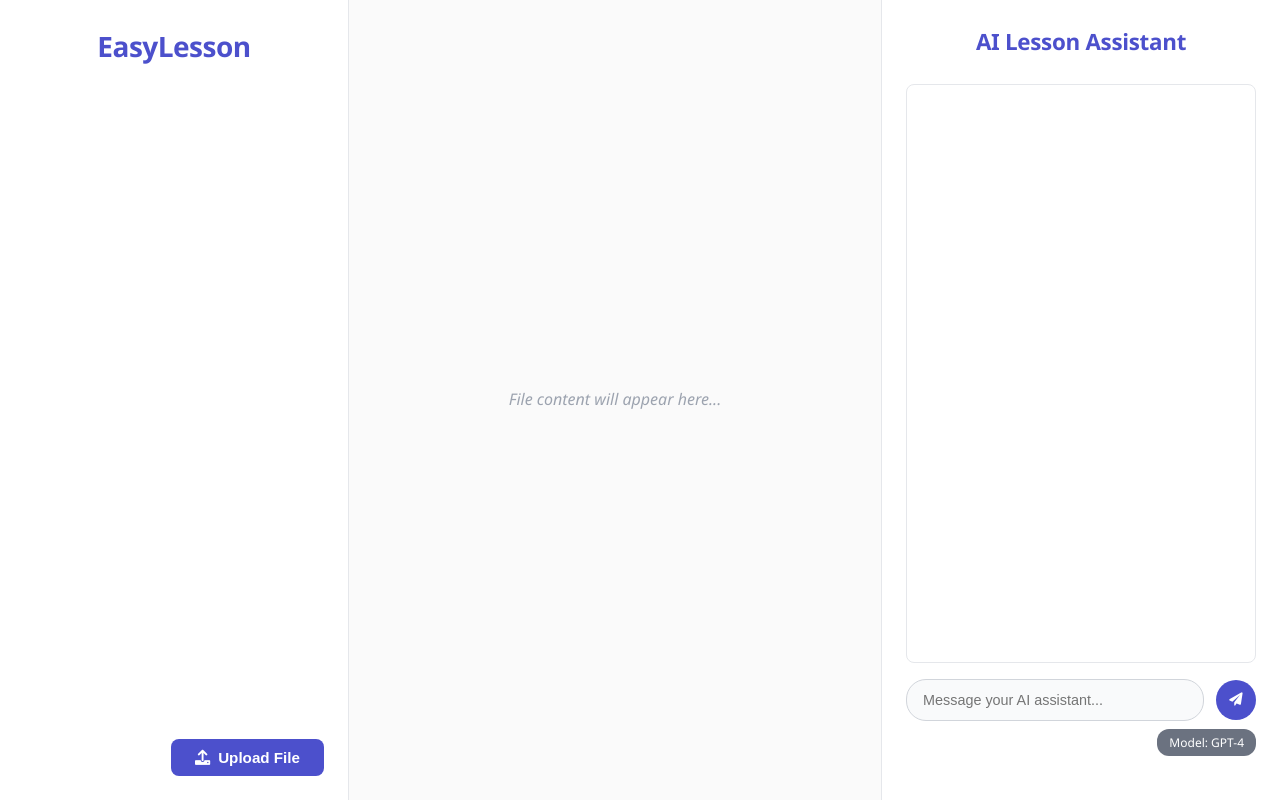
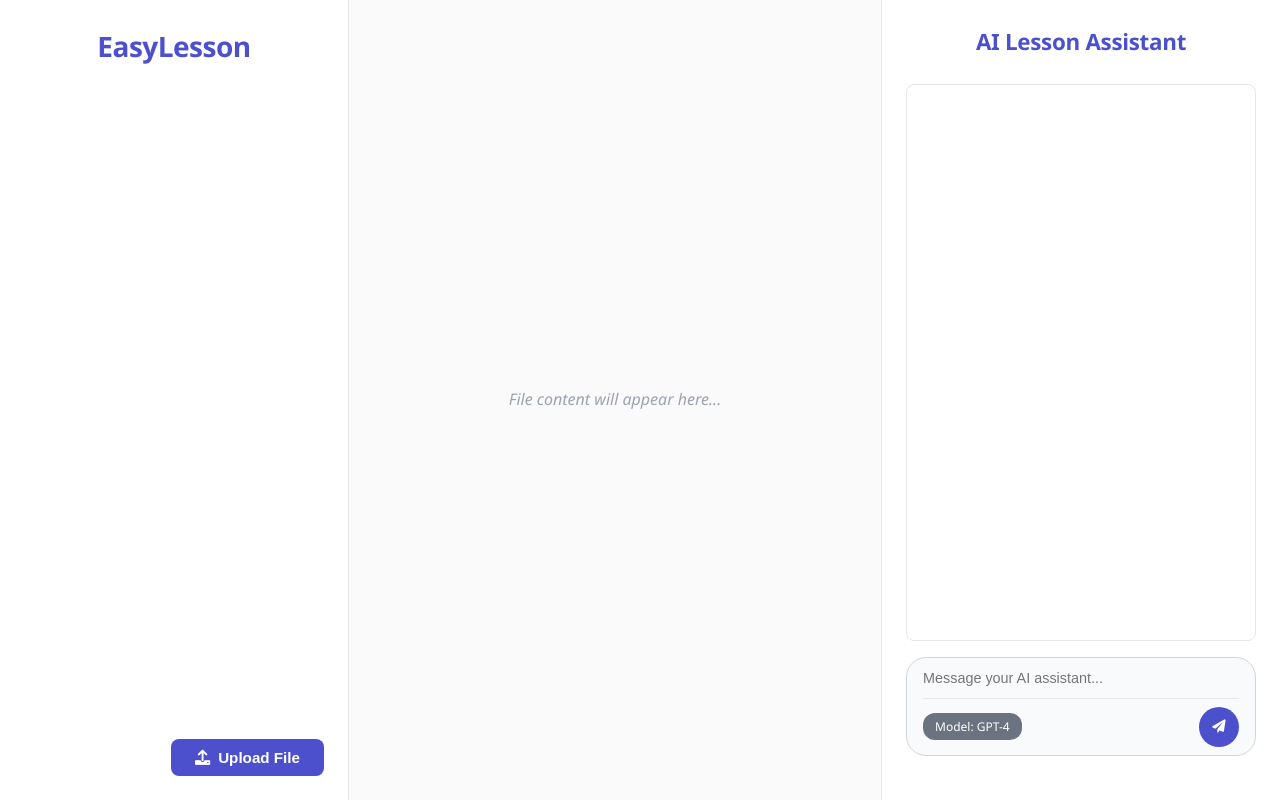
Before and after one commit to minhtrietcancode/easylessonplan, a Flask app: template frontend/templates/easylesson.html in a window 1280 px wide. Run offline with Flask 3, Linux system fonts and the light colour scheme; the template is opened without the code that fills it, so the values that code supplies are empty.

Commit message:
relayout ai columns for easylesson page

```diff
--- a/frontend/templates/easylesson.html
+++ b/frontend/templates/easylesson.html
@@ -160,25 +160,40 @@
 
         .chat-input-wrapper {
             display: flex;
-            align-items: center;
-            gap: 12px;
+            flex-direction: column; /* Changed to column to stack elements */
+            gap: 8px; /* Gap between input and buttons */
+            border: 1px solid #d1d5db; /* Add border to wrapper */
+            border-radius: 20px; /* Match input border radius */
+            background-color: #f9fafb; /* Match input background */
+            padding: 8px 16px; /* Adjust padding as needed */
+            position: relative; /* For absolute positioning of buttons */
+            align-items: stretch; /* Stretch input horizontally */
         }
 
         .chat-input {
-            flex: 1;
-            padding: 12px 16px;
-            border: 1px solid #d1d5db;
-            border-radius: 20px;
+            flex: 1; /* Allow input to grow */
+            padding: 4px 0; /* Adjust padding within the wrapper */
+            border: none; /* Remove individual input border */
+            border-radius: 0; /* Remove individual input border radius */
+            background-color: transparent; /* Make input background transparent */
             font-size: 0.9rem;
-            background-color: #f9fafb;
             transition: all 0.2s ease;
         }
 
         .chat-input:focus {
             outline: none;
-            border-color: #4C50CC;
-            background-color: #ffffff;
-            box-shadow: 0 0 0 3px rgba(76, 80, 204, 0.1);
+            border-color: transparent; /* No border color change on focus for input itself */
+            background-color: transparent;
+            box-shadow: none; /* No box shadow on focus for input itself */
+        }
+
+        .chat-buttons-wrapper {
+            display: flex;
+            justify-content: space-between;
+            align-items: center;
+            gap: 12px;
+            padding-top: 8px; /* Space between input and buttons */
+            border-top: 1px solid #e5e7eb; /* Separator line */
         }
 
         .send-button {
@@ -207,7 +222,7 @@
             border-radius: 12px;
             font-size: 0.75rem;
             font-weight: 500;
-            align-self: flex-end;
+            /* align-self: flex-end; Remove this as it's now in a flex container */
         }
 
         /* Responsive Design */
@@ -273,11 +288,13 @@
                 <div class="chat-input-container">
                     <div class="chat-input-wrapper">
                         <input type="text" placeholder="Message your AI assistant..." class="chat-input">
-                        <button class="send-button">
-                            <i class="fas fa-paper-plane"></i>
-                        </button>
+                        <div class="chat-buttons-wrapper">
+                            <div class="ai-model-indicator">Model: GPT-4</div>
+                            <button class="send-button">
+                                <i class="fas fa-paper-plane"></i>
+                            </button>
+                        </div>
                     </div>
-                    <div class="ai-model-indicator">Model: GPT-4</div>
                 </div>
             </div>
         </div>
```
